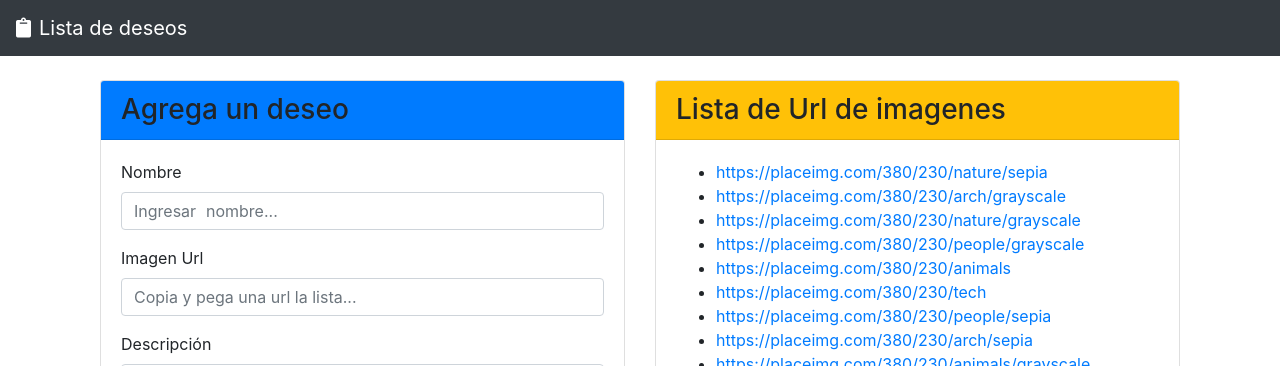
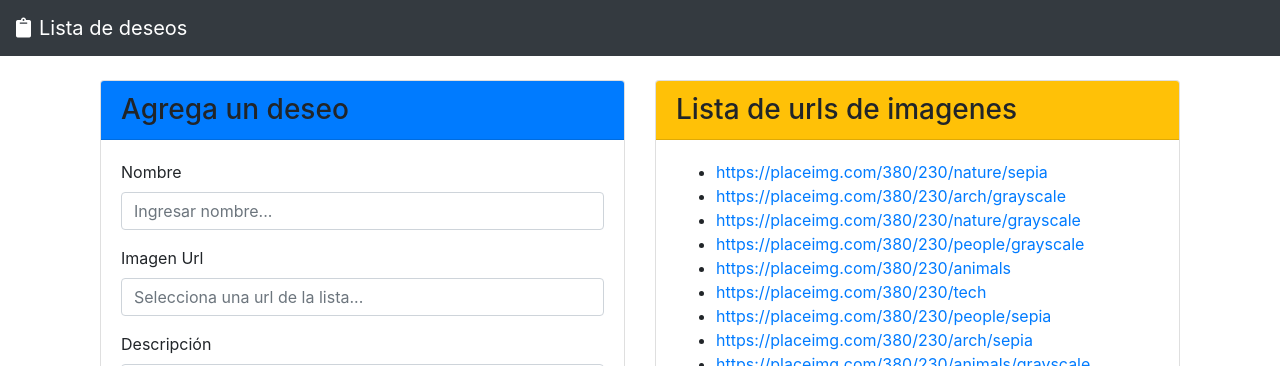
Before and after one commit to Christianesk/angular-wishlist, an Angular app in the folder app-wishlist/: page / in a window 1280 px wide. Shown: the top 366 px of the page. Built offline with nearby package versions, Linux system fonts and the light colour scheme.

Commit message:
modificacion de titulos

```diff
--- a/app-wishlist/src/app/lista-destinos/lista-destinos.component.html
+++ b/app-wishlist/src/app/lista-destinos/lista-destinos.component.html
@@ -11,15 +11,15 @@
           <form>
             <div class="form-group">
               <label for="nombre">Nombre</label>
-              <input type="text" class="form-control" id="nombre" placeholder="Ingresar	nombre..." #nombre>
+              <input type="text" class="form-control" id="nombre" placeholder="Ingresar nombre..." #nombre>
             </div>
             <div class="form-group">
               <label for="Imagen	Url">Imagen Url</label>
-              <input type="text" class="form-control" id="imagenUrl" value="{{uri}}" placeholder="Copia y pega una url la lista..." #url >
+              <input type="text" class="form-control" id="imagenUrl" value="{{uri}}" placeholder="Selecciona una url de la lista..." #url >
             </div>
             <div class="form-group">
               <label for="descrip">Descripción</label>
-              <textarea class="form-control"  id="descrip" cols="30" rows="4" placeholder="Ingresa una descripcion" #descripcion></textarea>
+              <textarea class="form-control"  id="descrip" cols="30" rows="4" placeholder="Ingresa una descripción" #descripcion></textarea>
             </div>
             <button type="submit" class="btn	btn-primary" (click)="guardar(nombre.value,url.value,descripcion.value)"><i class="fas fa-plus pr-1"></i>Agregar</button>
           </form>
@@ -29,7 +29,7 @@
     <div class="col-md-6	">
       <div class="card	card-outline-secondary">
         <div class="card-header bg-warning">
-          <h3 class="mb-0">Lista de Url de imagenes</h3>
+          <h3 class="mb-0">Lista de urls de imagenes</h3>
         </div>
         <div class="card-body">
           <ul>
```
